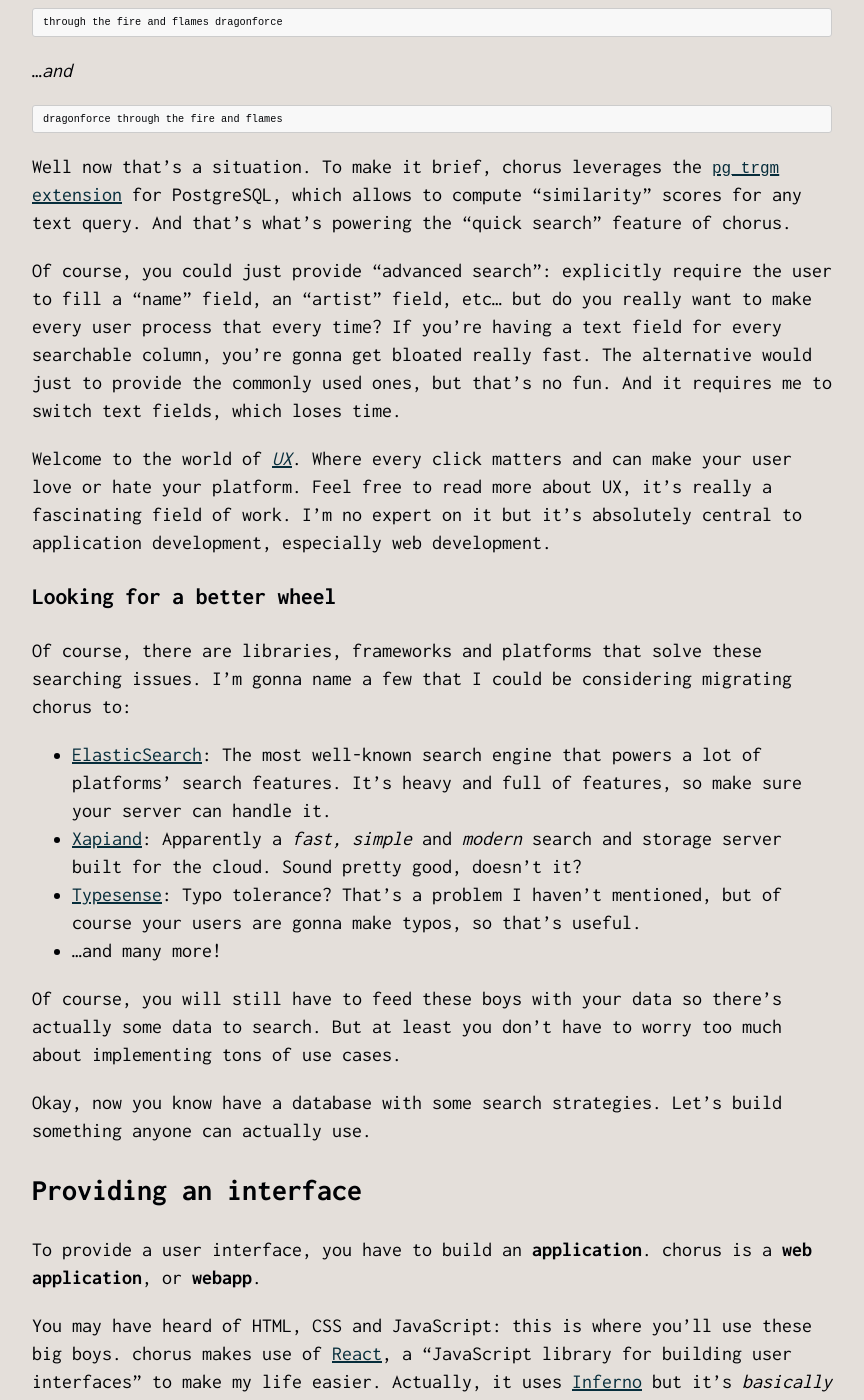
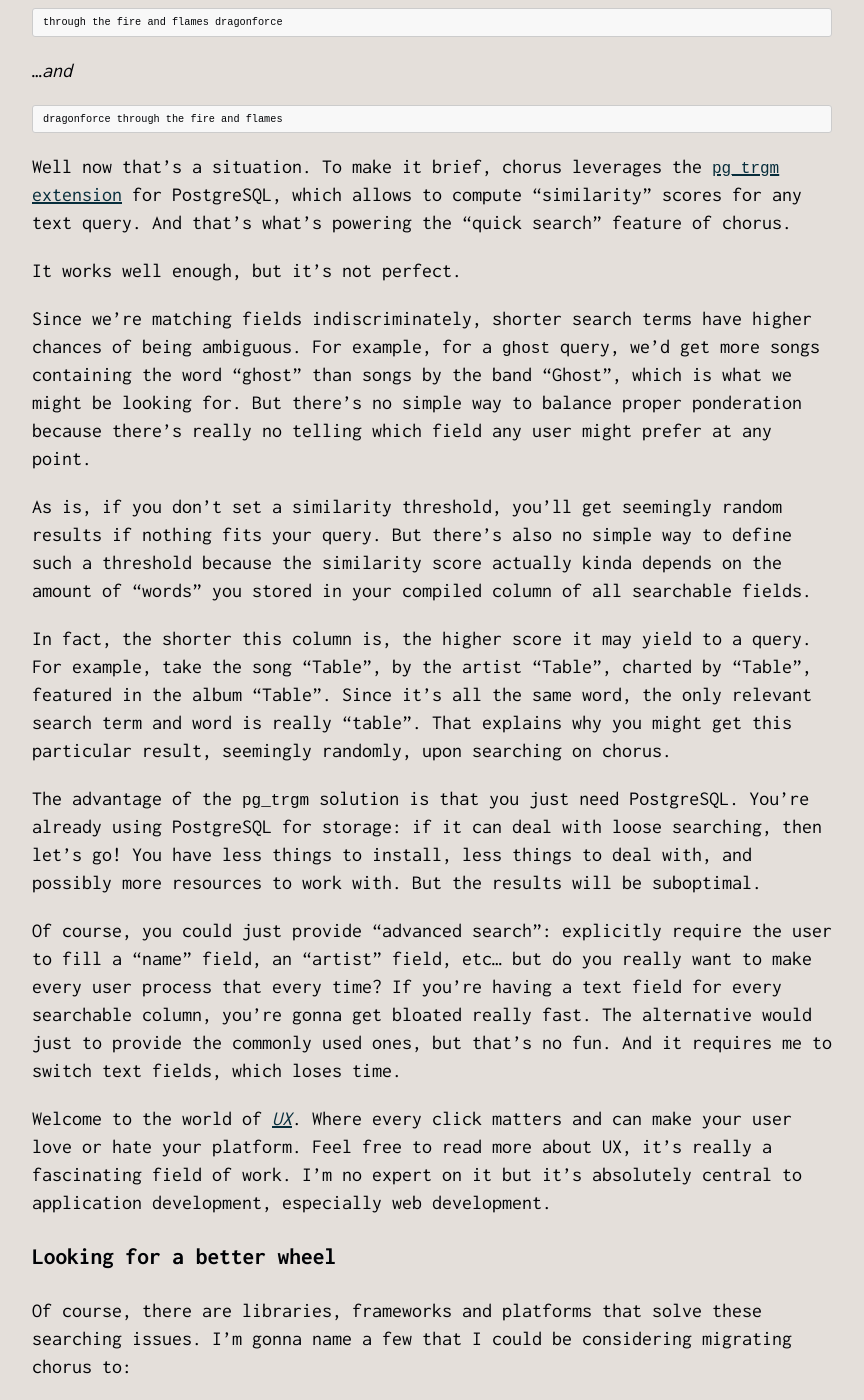
Before and after one commit to Paturages/fightthe.pw, a Jekyll site: the page built from _posts/2019-01-30-behind-the-searching-platform.md, in a window 1280 px wide and 1400 px high, scrolled down 12020 px. Shown: the whole window, without its empty margins (208-1072 px from the left). Built offline with Jekyll 4.4.1, drawn with Linux system fonts in a browser that asks for light colours; some of the changed text lies outside the part shown.

Commit message:
Update title of second anniversary article

```diff
--- a/_posts/2019-01-30-how-to-make-a-search-engine.md
+++ b/_posts/2019-01-30-behind-the-searching-platform.md
@@ -1,6 +1,6 @@
 ---
 layout: post
-title: "1 year of chorus: how to make a search engine?"
+title: "1 year of chorus: behind the searching platform"
 date: 2019-01-30 18:00:00 +0100
 tags: [chorus, clone-hero, dev]
 ---
@@ -372,6 +372,16 @@ dragonforce through the fire and flames
 
 Well now that's a situation. To make it brief, chorus leverages the [`pg_trgm` extension](https://www.postgresql.org/docs/current/pgtrgm.html) for PostgreSQL, which allows to compute "similarity" scores for any text query. And that's what's powering the "quick search" feature of chorus.
 
+It works well enough, but it's not perfect.
+
+Since we're matching fields indiscriminately, shorter search terms have higher chances of being ambiguous. For example, for a `ghost` query, we'd get more songs containing the word "ghost" than songs by the band "Ghost", which is what we might be looking for. But there's no simple way to balance proper ponderation because there's really no telling which field any user might prefer at any point.
+
+As is, if you don't set a similarity threshold, you'll get seemingly random results if nothing fits your query. But there's also no simple way to define such a threshold because the similarity score actually kinda depends on the amount of "words" you stored in your compiled column of all searchable fields.
+
+In fact, the shorter this column is, the higher score it may yield to a query. For example, take the song "Table", by the artist "Table", charted by "Table", featured in the album "Table". Since it's all the same word, the only relevant search term and word is really "table". That explains why you might get this particular result, seemingly randomly, upon searching on chorus.
+
+The advantage of the `pg_trgm` solution is that you just need PostgreSQL. You're already using PostgreSQL for storage: if it can deal with loose searching, then let's go! You have less things to install, less things to deal with, and possibly more resources to work with. But the results will be suboptimal.
+
 Of course, you could just provide "advanced search": explicitly require the user to fill a "name" field, an "artist" field, etc... but do you really want to make every user process that every time? If you're having a text field for every searchable column, you're gonna get bloated really fast. The alternative would just to provide the commonly used ones, but that's no fun. And it requires me to switch text fields, which loses time.
 
 Welcome to the world of [*UX*](https://en.wikipedia.org/wiki/User_experience). Where every click matters and can make your user love or hate your platform. Feel free to read more about UX, it's really a fascinating field of work. I'm no expert on it but it's absolutely central to application development, especially web development.
```
